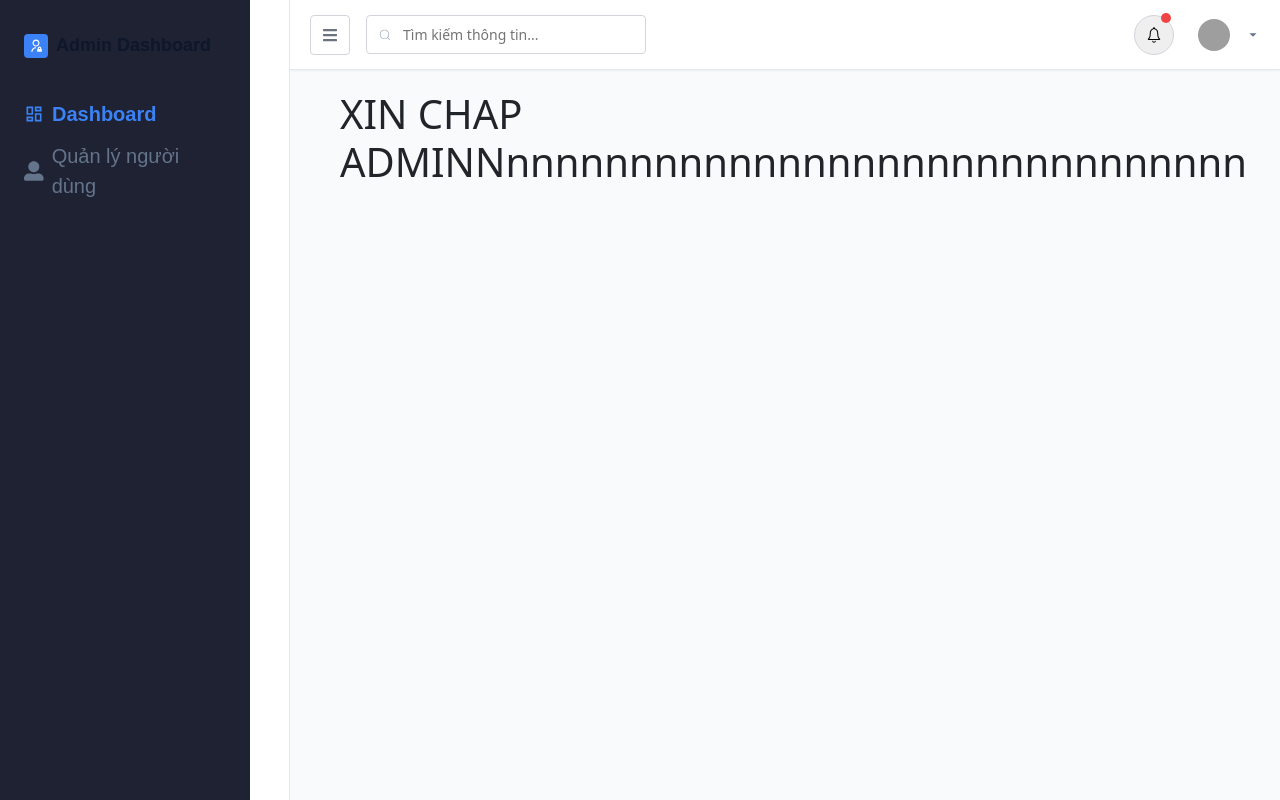
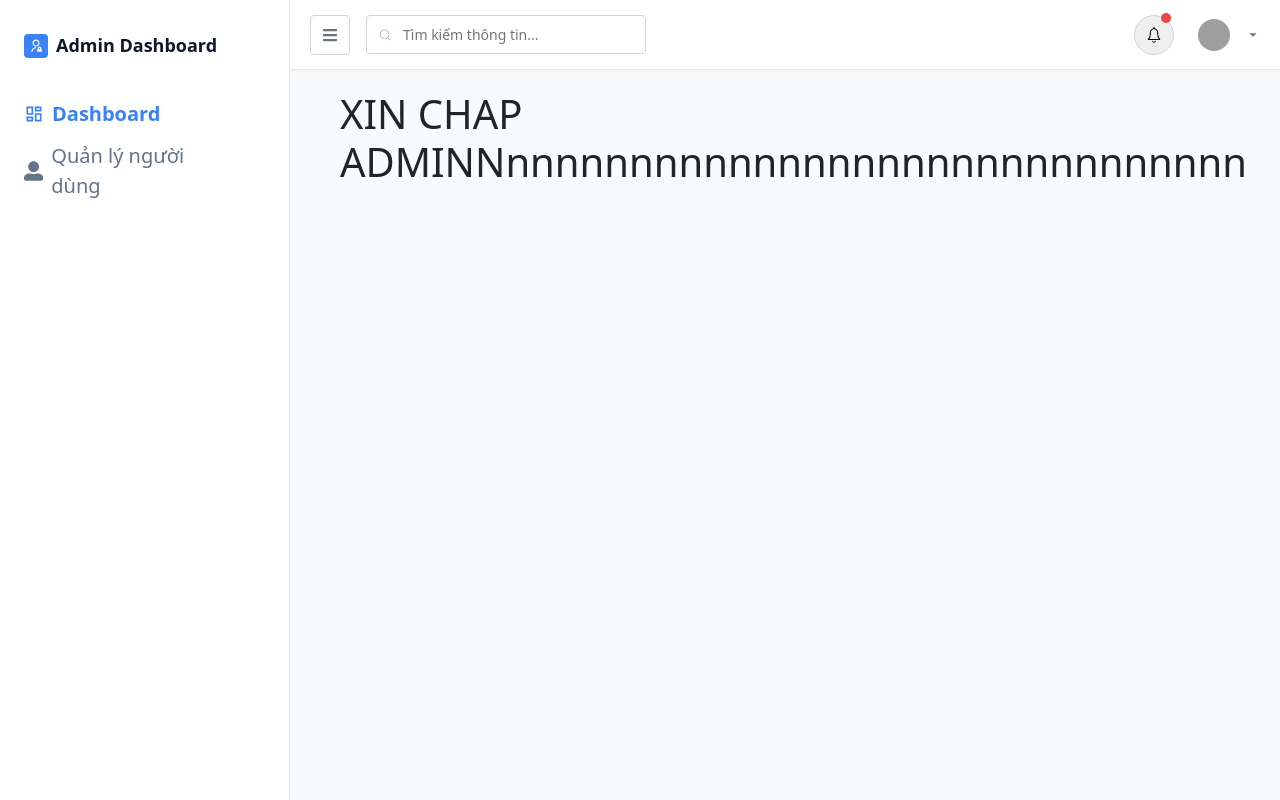
Before and after one commit to anhquan121203/ADN__Website, a React (Vite) app: page /admin in a window 1280 px wide. Built offline with nearby package versions, Linux system fonts and the light colour scheme; grey boxes are pictures that could not be loaded.

Commit message:
merge code and fix

```diff
--- a/src/App.jsx
+++ b/src/App.jsx
@@ -72,18 +72,22 @@ function App() {
 
         <Route path="/admin" element={<AdminLayout />}>
           <Route index element={<DashboardAdmin />} />
-          <Route path="/admin/dashboard-admin" element={<DashboardAdmin />} />
+          <Route path="dashboard-admin" element={<DashboardAdmin />} />
+          <Route path="manager-account" element={<ManagerUser />} />
         </Route>
+
+
+        {/* <Route
+        path="/staff"
+        element={<StaffLayout />}
+      >
+        <Route index element={<DashboardStaff />} />
+      </Route> */}
+
       </Routes>
 
 
-      {/* ADMIN PAGE */}
-      {/* <Routes>
-        <Route path="/admin" element={<AdminLayout />}>
-          <Route index element={<DashboardAdmin />} />
-          <Route path="/dashbboard-admin" element={<DashboardAdmin />} />
-        </Route>
-      </Routes> */}
+
 
 
       {/* Setup toast */}
--- a/src/Components/Admin/Sidebar/Sidebar.css
+++ b/src/Components/Admin/Sidebar/SidebarAdmin.css
@@ -1,5 +1,5 @@
 /* Sidebar */
-.sidebar {
+.sidebar-admin {
   width: 256px;
   background-color: #ffffff;
   /* border-right: 1px solid #e5e7eb; */
@@ -9,13 +9,13 @@
   justify-content: space-between;
 }
 
-.brand {
+.brand-admin {
   display: flex;
   align-items: center;
   margin-bottom: 40px;
 }
 
-.brand-icon {
+.brand-admin__icon {
   width: 24px;
   height: 24px;
   background-color: #3B82F6;
--- a/src/Components/Admin/Sidebar/Sidebar.jsx
+++ b/src/Components/Admin/Sidebar/SidebarAdmin.jsx
@@ -1,5 +1,5 @@
 import React from "react";
-import "./Sidebar.css";
+import "./SidebarAdmin.css";
 import { MdOutlineDashboard } from "react-icons/md";
 import { FaUserAlt } from "react-icons/fa";
 import { RiAdminLine } from "react-icons/ri";
@@ -7,10 +7,10 @@ import { RiAdminLine } from "react-icons/ri";
 function Sidebar() {
   return (
     <div>
-      <aside className="sidebar">
+      <aside className="sidebar-admin">
         <div>
-          <div className="brand">
-            <div className="brand-icon">
+          <div className="brand-admin">
+            <div className="brand-admin__icon">
               <RiAdminLine />
             </div>
             <span className="brand-name">Admin Dashboard</span>
--- a/src/Components/Admin/Topbar/Topbar.jsx
+++ b/src/Components/Admin/Topbar/TopbarAdmin.jsx
@@ -1,5 +1,5 @@
 import React, { useState } from 'react'
-import './Topbar.css'
+import './TopbarAdmin.css'
 import { FaBars } from 'react-icons/fa'
 import { CiLogout, CiSearch, CiSettings } from 'react-icons/ci'
 import { IoIosNotificationsOutline, IoMdArrowDropdown } from 'react-icons/io'
--- a/src/Components/Customer/Header/Header.jsx
+++ b/src/Components/Customer/Header/Header.jsx
@@ -169,7 +169,7 @@ function Header() {
                       <>
                         <ul>
                           <li>
-                            <Link to="/admin">Quản lí</Link>
+                            <Link to="/staff">Người lấy mẫu</Link>
                           </li>
                         </ul>
                       </>
--- a/src/Components/Staff/index.css
+++ b/src/Components/Staff/SidebarStaff.css
@@ -1,4 +1,4 @@
-.sidebar {
+.sidebar-staff {
   display: flex;
   flex-direction: column;
   width: 250px;
@@ -10,7 +10,7 @@
   transition: width 0.3s ease;
 }
 
-.sidebar.collapsed {
+.sidebar-staff.collapsed {
   width: 100px;
 }
 
@@ -21,7 +21,7 @@
   justify-content: center;
 }
 
-.sidebar.collapsed .sidebar-header {
+.sidebar-staff.collapsed .sidebar-header {
   padding: 20px 0;
 }
 
@@ -48,7 +48,7 @@
   padding-right: 5px;
 }
 
-.sidebar.collapsed .sidebar-menu {
+.sidebar-staff.collapsed .sidebar-menu {
   padding-right: 0;
 }
 
--- a/src/Components/Staff/Sidebar.jsx
+++ b/src/Components/Staff/SidebarStaff.jsx
@@ -1,6 +1,6 @@
 import React, { useState } from 'react';
 import { Link } from 'react-router-dom';
-import './index.css';
+import './SidebarStaff.css';
 import logo from '../../assets/images/logo.png'; // Import the logo image
 import {
   FaHome,
@@ -17,7 +17,7 @@ import {
   FaChevronRight
 } from 'react-icons/fa';
 
-function Sidebar() {
+function SidebarStaff() {
   const [isCollapsed, setIsCollapsed] = useState(true); // Default to collapsed state
 
   const toggleSidebar = () => {
@@ -25,7 +25,7 @@ function Sidebar() {
   };
 
   return (
-    <div className={`sidebar ${isCollapsed ? 'collapsed' : ''}`}>
+    <div className={`sidebar-staff ${isCollapsed ? 'collapsed' : ''}`}>
       <div className="sidebar-header">
         <div className="logo">
           {isCollapsed ? (
@@ -118,4 +118,4 @@ function Sidebar() {
   );
 }
 
-export default Sidebar;
+export default SidebarStaff;
--- a/src/Layouts/AdminLayout.jsx
+++ b/src/Layouts/AdminLayout.jsx
@@ -1,6 +1,6 @@
 import { Outlet } from "react-router-dom";
-import Sidebar from "../Components/Admin/Sidebar/Sidebar";
-import Topbar from "../Components/Admin/Topbar/Topbar";
+import Sidebar from "../Components/Admin/Sidebar/SidebarAdmin";
+import Topbar from "../Components/Admin/Topbar/TopbarAdmin";
 
 const layoutStyle = {
   display: "flex",
--- a/src/Layouts/StaffLayout.jsx
+++ b/src/Layouts/StaffLayout.jsx
@@ -1,8 +1,9 @@
 import React from 'react'
-import Sidebar from '../Components/Staff/Sidebar'
+import SidebarStaff from '../Components/Staff/SidebarStaff'
+
 function StaffLayout () {
   return (
-    <Sidebar/>
+    <SidebarStaff/>
   )
 }
 
```
Also changed, not shown: src/Components/Admin/Topbar/TopbarAdmin.css (renamed from src/Components/Admin/Topbar/Topbar.css).
